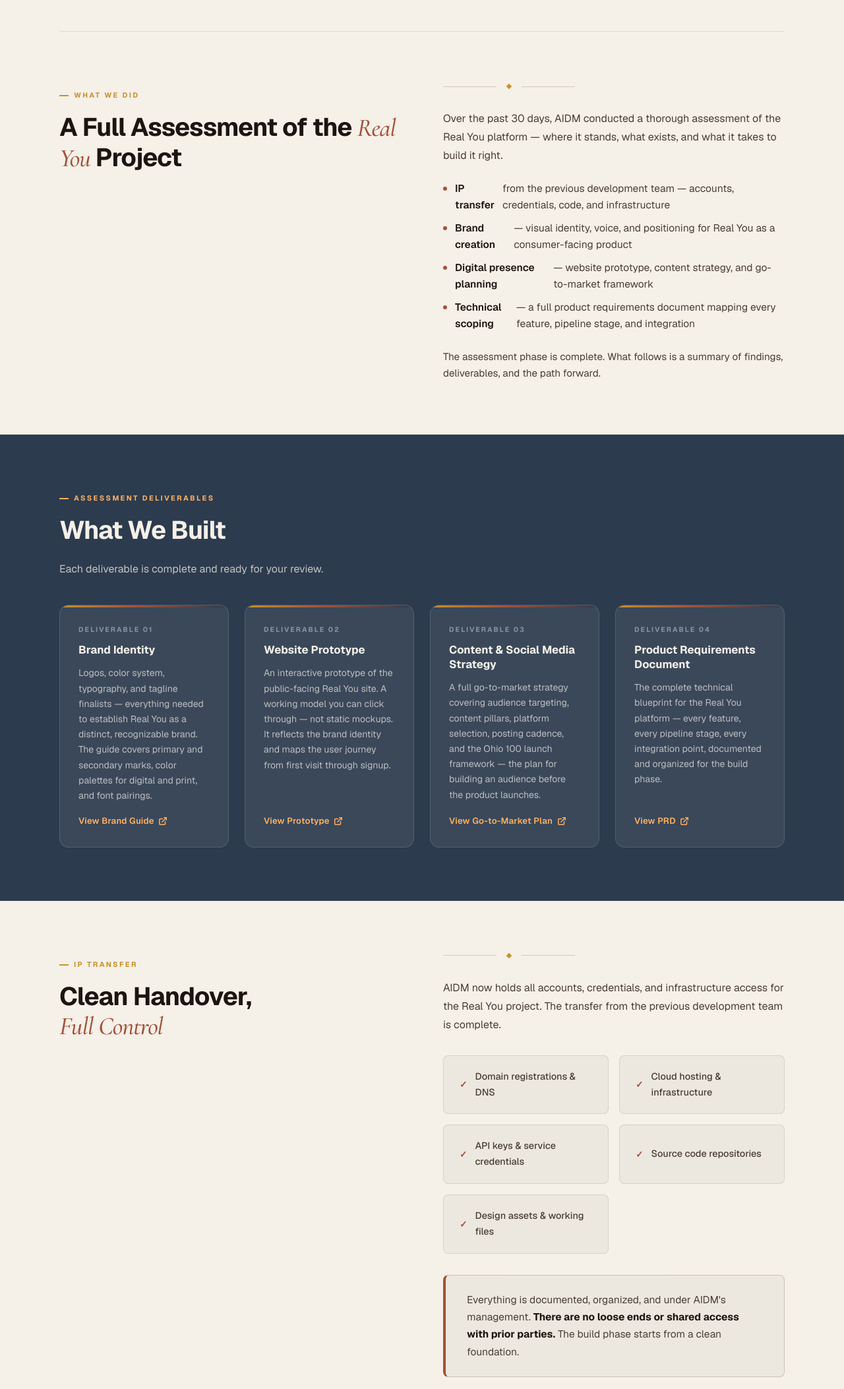
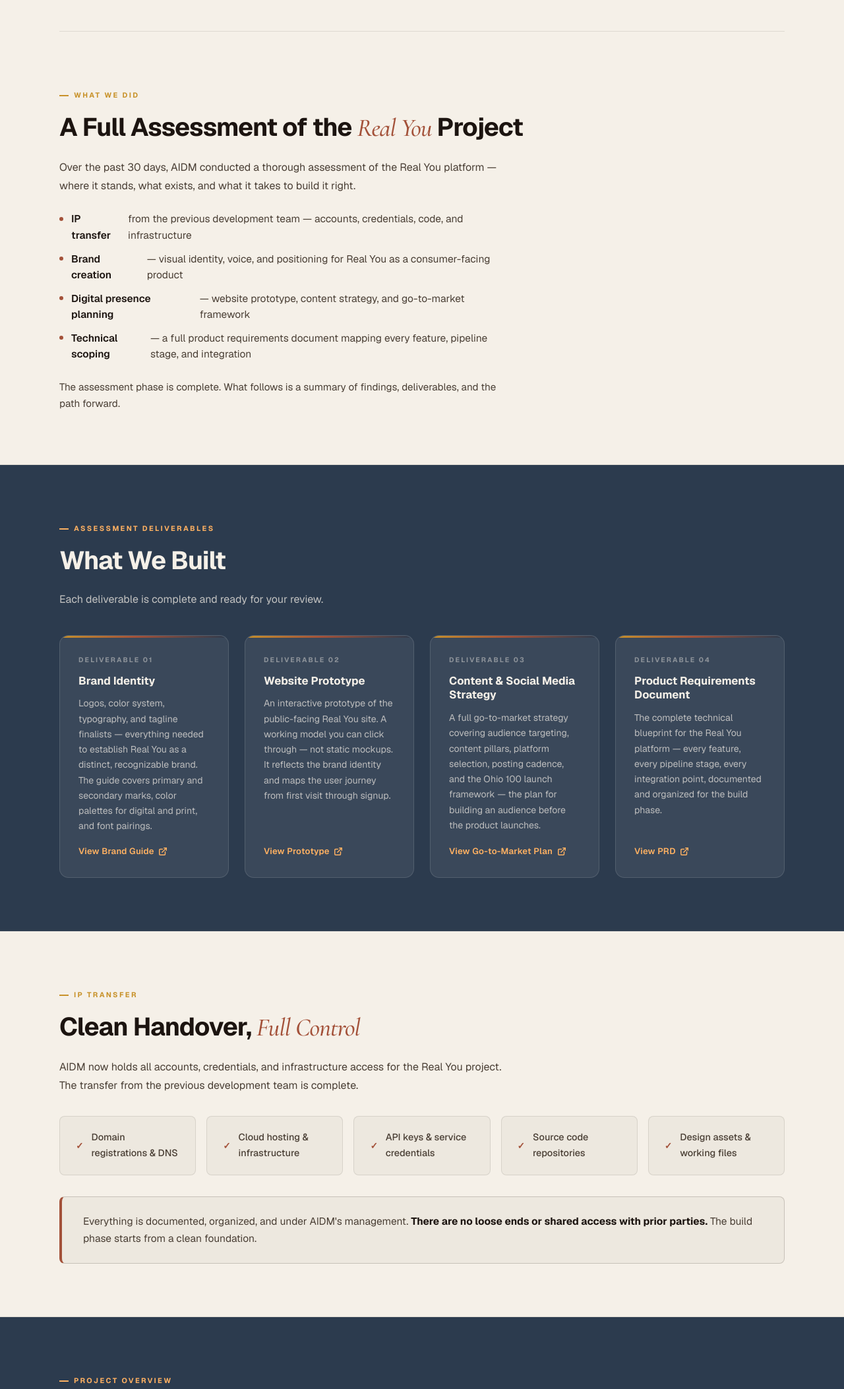
Before and after one commit to aidatamanagement/realyou-assessment, a plain HTML site: page index.html in a window 1280 px wide. Shown: the part 540-2646 px from the top of the page at 66% size. Drawn offline with nearby package versions, Linux system fonts and the light colour scheme.

Commit message:
Layout: single column for What We Did and IP Transfer sections

```diff
--- a/index.html
+++ b/index.html
@@ -750,24 +750,19 @@
 
   <!-- SECTION 1: WHAT WE DID -->
   <section id="what-we-did" class="bg-cream">
-    <div class="section-inner two-col fade-in">
-      <div>
+    <div class="section-inner fade-in">
       <div class="section-label">What We Did</div>
       <h2 class="section-title">A Full Assessment of the <em>Real You</em> Project</h2>
-      </div>
-      <div>
-        <div class="art-divider"><div class="art-divider-line"></div><div class="art-divider-diamond"></div><div class="art-divider-line"></div></div>
       <div class="section-body">
         <p>Over the past 30 days, AIDM conducted a thorough assessment of the Real You platform — where it stands, what exists, and what it takes to build it right.</p>
       </div>
-        <ul class="bullet-list" style="margin-top:1.5rem;">
+      <ul class="bullet-list" style="margin-top:1.5rem; max-width:680px;">
         <li><strong>IP transfer</strong> from the previous development team — accounts, credentials, code, and infrastructure</li>
         <li><strong>Brand creation</strong> — visual identity, voice, and positioning for Real You as a consumer-facing product</li>
         <li><strong>Digital presence planning</strong> — website prototype, content strategy, and go-to-market framework</li>
         <li><strong>Technical scoping</strong> — a full product requirements document mapping every feature, pipeline stage, and integration</li>
       </ul>
-        <p style="margin-top:1.5rem; font-size:0.95rem; color:var(--text-secondary);">The assessment phase is complete. What follows is a summary of findings, deliverables, and the path forward.</p>
-      </div>
+      <p style="margin-top:1.5rem; font-size:0.95rem; color:var(--text-secondary); max-width:680px;">The assessment phase is complete. What follows is a summary of findings, deliverables, and the path forward.</p>
     </div>
   </section>
 
@@ -826,17 +821,13 @@
 
   <!-- SECTION 3: IP TRANSFER -->
   <section id="ip-transfer" class="bg-cream">
-    <div class="section-inner two-col fade-in">
-      <div>
+    <div class="section-inner fade-in">
       <div class="section-label">IP Transfer</div>
-        <h2 class="section-title">Clean Handover,<br><em>Full Control</em></h2>
-      </div>
-      <div>
-        <div class="art-divider"><div class="art-divider-line"></div><div class="art-divider-diamond"></div><div class="art-divider-line"></div></div>
+      <h2 class="section-title">Clean Handover, <em>Full Control</em></h2>
       <div class="section-body">
         <p>AIDM now holds all accounts, credentials, and infrastructure access for the Real You project. The transfer from the previous development team is complete.</p>
       </div>
-        <div class="transfer-grid">
+      <div class="transfer-grid" style="margin-top:2rem;">
         <div class="transfer-item">Domain registrations &amp; DNS</div>
         <div class="transfer-item">Cloud hosting &amp; infrastructure</div>
         <div class="transfer-item">API keys &amp; service credentials</div>
@@ -845,7 +836,6 @@
       </div>
       <div class="callout-box">
         Everything is documented, organized, and under AIDM's management. <strong>There are no loose ends or shared access with prior parties.</strong> The build phase starts from a clean foundation.
-        </div>
       </div>
     </div>
   </section>
```
Lines whose indentation alone changed are shown as unchanged.
